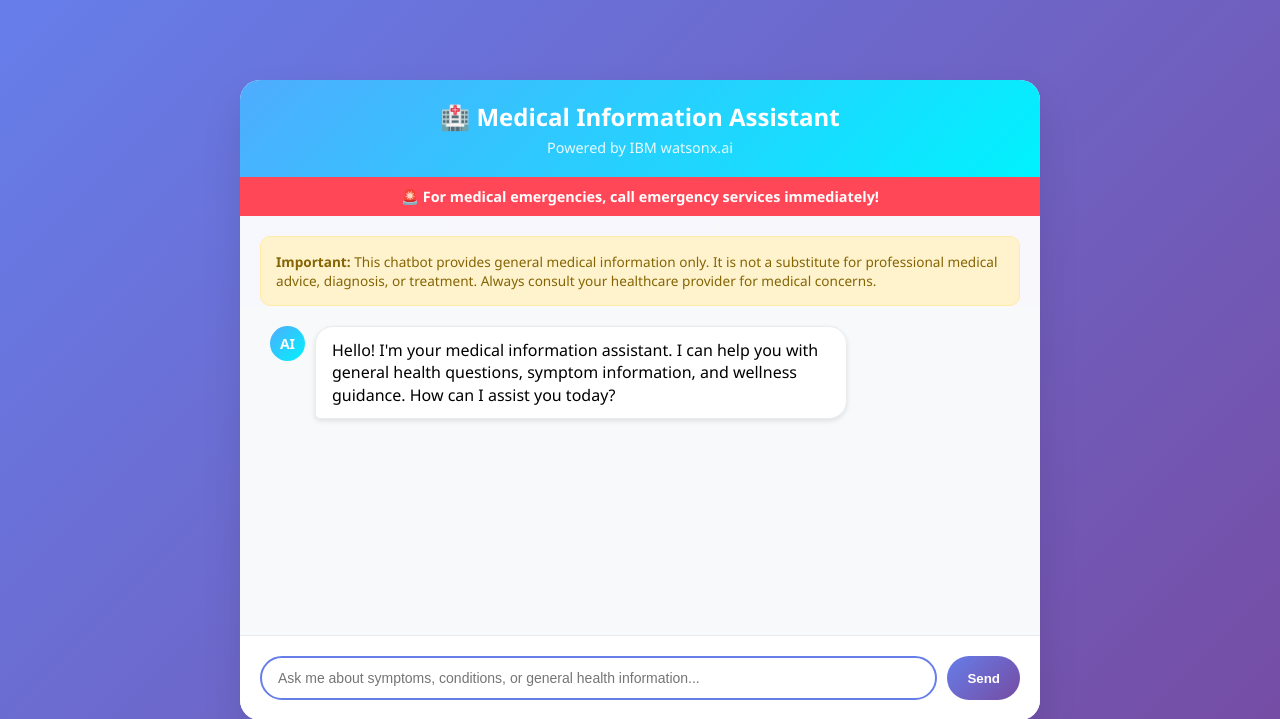
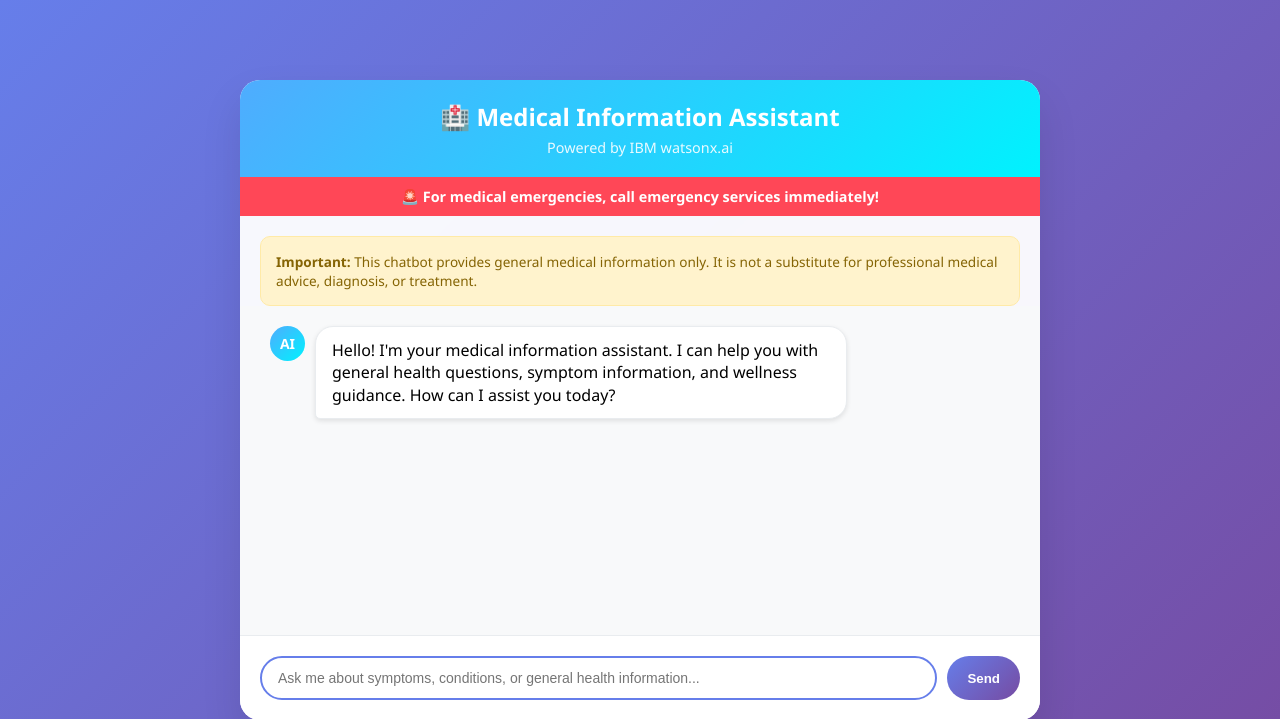
Before and after one commit to namdev72/medical-chatbot, a Flask app: page / in a window 1280 px wide. Shown: the top 719 px of the page. Run offline with Flask 3, Linux system fonts and the light colour scheme.

Commit message:
Update index.html

```diff
--- a/templates/index.html
+++ b/templates/index.html
@@ -234,7 +234,7 @@
         </div>
 
         <div class="disclaimer">
-            <strong>Important:</strong> This chatbot provides general medical information only. It is not a substitute for professional medical advice, diagnosis, or treatment. Always consult your healthcare provider for medical concerns.
+            <strong>Important:</strong> This chatbot provides general medical information only. It is not a substitute for professional medical advice, diagnosis, or treatment.
         </div>
 
         <div class="chat-messages" id="chatMessages">
```
